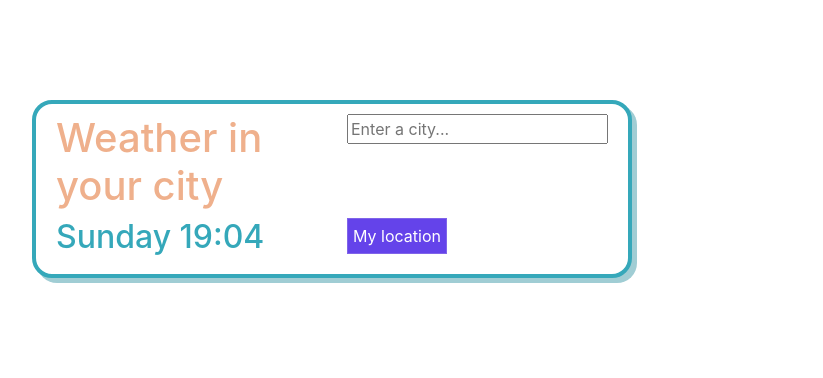
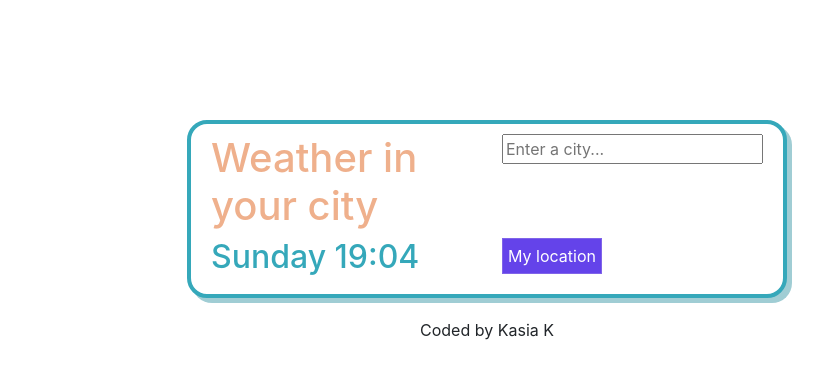
Before and after one commit to kasia16/Kasia-app, a website: page index.html in a window 1280 px wide. Shown: the whole page, without its empty margins (153-976 px from the left). Drawn offline with nearby package versions, Linux system fonts and the light colour scheme.

Commit message:
Added author and updated styles

```diff
--- a/index.html
+++ b/index.html
@@ -47,7 +47,8 @@
           <div class="col-6"><button>My location</button></div>
         </div>
       </div>
-    </div>
+		</div>
+		<p>Coded by Kasia K</p>
     <script src="src/index.js"></script>
   </body>
 </html>
--- a/src/styles.css
+++ b/src/styles.css
@@ -5,7 +5,7 @@ body {
 }
 
 .app {
-  margin: 100px;
+  margin: 120px auto 20px;
   border: solid 4px #35a8ba;
   border-radius: 20px;
   box-shadow: 5px 5px;
@@ -70,3 +70,6 @@ button {
   font-size: 16px;
   color: #35a8ba;
 }
+
+p {text-align: center;
+padding: 0;}
```
